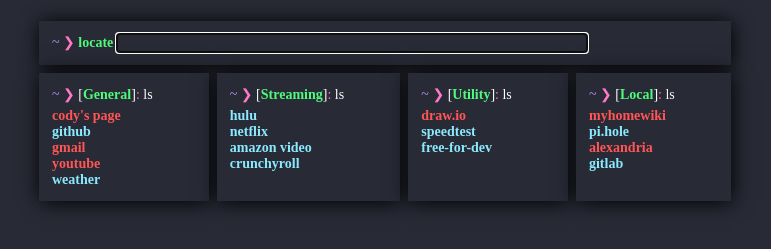
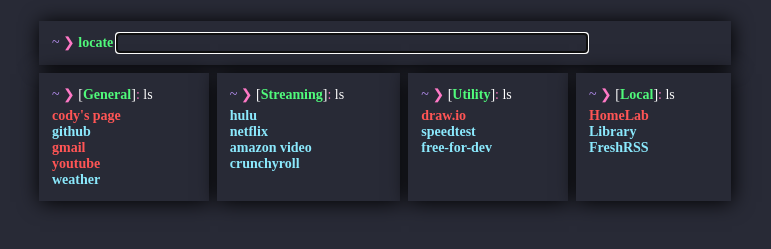
Before and after one commit to zenxr/zenxr.github.io, a Jekyll site: the page startpage/index.html, which Jekyll copies as it is, in a window 1280 px wide. Shown: the part 298-547 px from the top of the page, without its empty margins (255-1026 px from the left). Built offline with Jekyll 4.4.1, drawn with Linux system fonts in a browser that asks for light colours.

Commit message:
Update index.html

```diff
--- a/startpage/index.html
+++ b/startpage/index.html
@@ -42,10 +42,9 @@
 
 				<div class="linksbox">
 					<h3><span class="blue"> ~ </span> <span class="pink">❯</span> [<span class="green">Local</span>]<span class="pink">:</span> ls</h3>
-					<a class="red" href="http://my.home:3000/">myhomewiki</a>
-					<a class="cyan"  href="http://my.home:80">pi.hole</a>
-					<a class="red"  href="http://my.home:3004">alexandria</a>
-					<a class="cyan" href="http://my.home:3001">gitlab</a>
+					<a class="red" href="https://home.lab">HomeLab</a>
+					<a class="cyan" href="http://home.lab/library">Library</a>
+					<a class="cyan" href="http://home.lab/news">FreshRSS</a>
 				</div>
 
 			</div>
```
